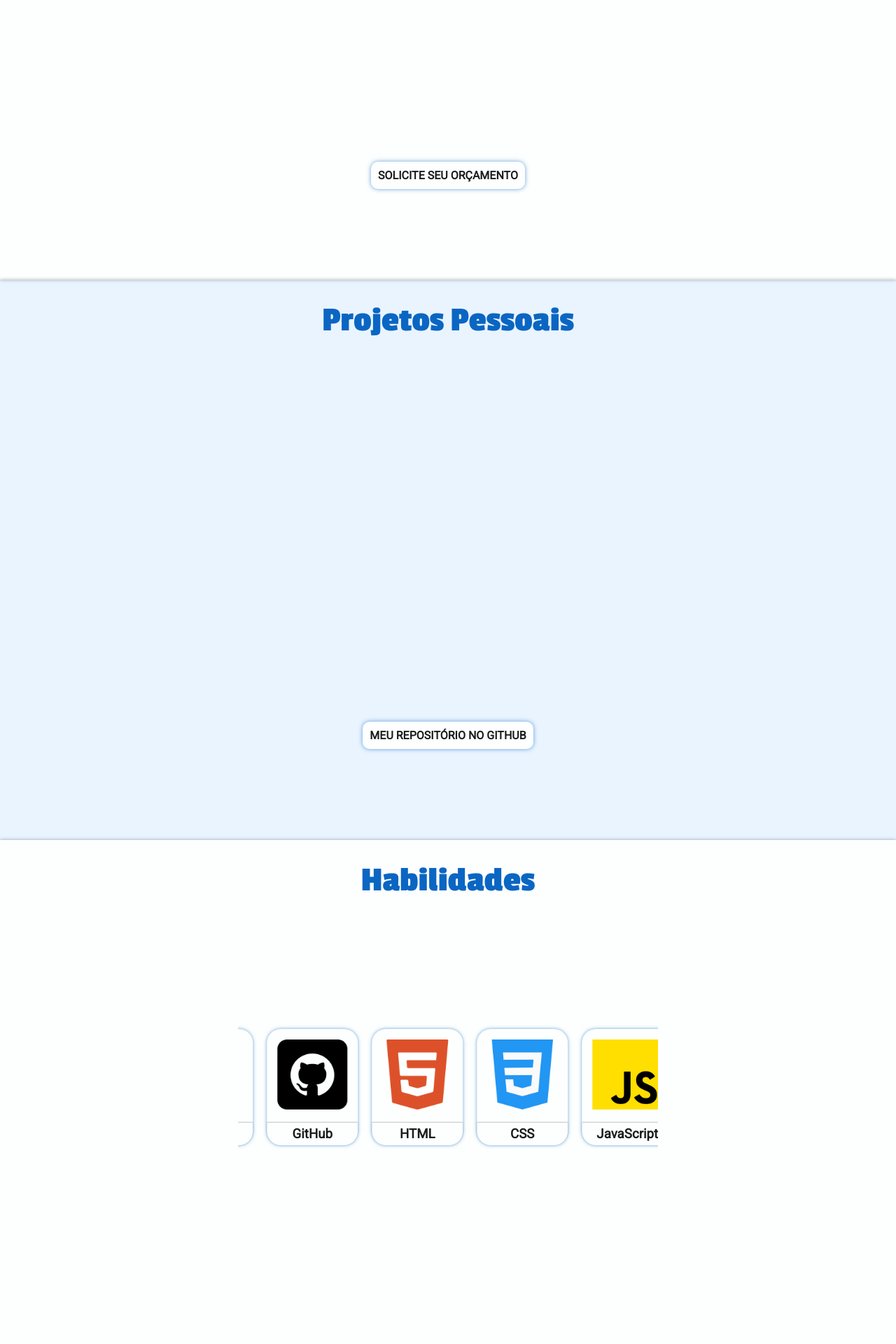
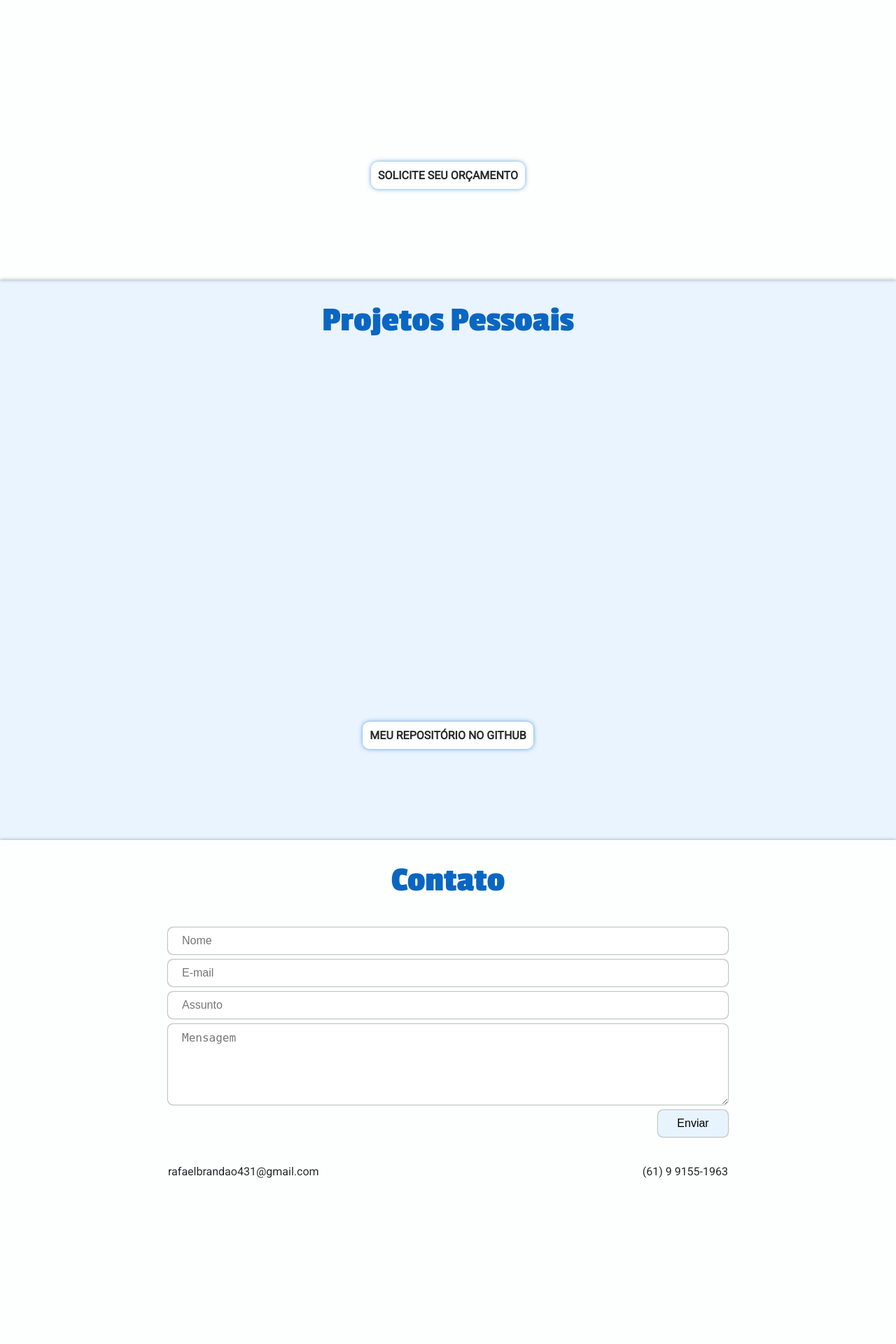
Before and after one commit to RafaelBrandaoS/rafael-portfolio, a Flask app: page / in a window 1280 px wide. Shown: the part 2000-3920 px from the top of the page at 70% size. Run offline with Flask 3, Linux system fonts and the light colour scheme; data that the repository does not hold is empty; grey boxes are pictures that could not be loaded.

Commit message:
tirei a sessão habilidades e coloquei uma sessão de contato no lugar

```diff
--- a/app.py
+++ b/app.py
@@ -1,7 +1,21 @@
-from flask import Flask, render_template, url_for
+from flask import Flask, render_template, redirect, request, flash
+from flask_mail import Mail, Message
 from python.projetos import listaProjetosPessoais, listaProjetosProfissionais
+import os
+
+sk = os.urandom(24)
 
 app = Flask(__name__)
+app.secret_key = sk
+
+app.config['MAIL_SERVER'] = 'smtp.gmail.com'
+app.config['MAIL_PORT'] = 587
+app.config['MAIL_USE_TLS'] = True
+app.config['MAIL_USERNAME'] = 'rafaelbrandao431@gmail.com'
+app.config['MAIL_PASSWORD'] = 'mbrx bwzp dgca uyav'
+app.config['MAIL_DEFAULT_SENDER'] = 'rafaelbrandao431@gmail.com'
+
+mail = Mail(app)
 
 @app.route('/')
 def home():
@@ -10,5 +24,24 @@
     profissionais = listaProjetosProfissionais()
     return render_template('index.html', pessoais=pessoais, profissionais=profissionais)
 
+@app.route('/enviarMensagem', methods=['POST'])
+def enviarMensagem():
+    if request.method == 'POST':
+        name = request.form['nome']
+        email = request.form['email']
+        assunto = request.form['assunto']
+        message = request.form['mensagem']
+
+        msg = Message(f"Assunto: {assunto}", recipients=['rafaelbrandao431@gmail.com'])
+        msg.body = f"Nome: {name}\nEmail: {email}\n\nAssunto: {assunto}\n\nMensagem:\n{message}"
+
+        try:
+            mail.send(msg)
+            flash('Sua mensagem foi enviada com sucesso!', 'sucesso')
+        except Exception as e:
+            flash(f'Ocorreu um erro ao enviar sua mensagem: {str(e)}', 'erro')
+        return redirect('/#contato')
+
+
 if __name__ == "__main__":
     app.run(debug=True)
--- a/static/estilos/media.css
+++ b/static/estilos/media.css
@@ -73,8 +73,25 @@
         font-size: 2.5em;
     }
 
-    .sobre-content p {
+    .sobre-txt > p {
         font-size: 1em;
+    }
+
+    .tecnologias {
+        gap: 4px;
+    }
+
+    .tecnologia {
+        width: 42px;
+        height: 42px;
+    }
+
+    .tecnologia > img {
+        width: 17px;
+    }
+
+    .tecnologia > p {
+        font-size: .6em;
     }
 
     .projetos-caixa, .projetos-caixa-m {
@@ -172,11 +189,11 @@
 
 @media screen and (max-width: 1050px) and (min-width: 768px) {
 
-    .sobre-content p {
+    .sobre-txt > p {
         font-size: 1.2em;
     }
 
-    .sobre-content img {
+    .sobre-content > .img-container > img {
         width: 320px;
     }
 
--- a/static/estilos/style.css
+++ b/static/estilos/style.css
@@ -26,9 +26,9 @@
     --main-color: #0A66C2;
     --secundary-color: #8ec5fc31;
     --bg-color1: #fdfffe;
-    --bg-color2: #1b1c1d;
+    --bg-color2: #28292b;
     --color1: #fdfffe;
-    --color2: #1b1c1d;
+    --color2: #28292b;
 }
 
 html {
@@ -53,12 +53,12 @@
 
 h1, h2, h3, h4, h5, h6 {
     font-family: 'Passion One', cursive;
-    color: var(--color1);
+    color: var(--color2);
 }
 
 p, a {
     font-family: 'Roboto', sans-serif;
-    color: var(--color1);
+    color: var(--color2);
 }
 
 section {
@@ -467,77 +504,72 @@
 /* Projetos */
 
 /* Habilidades */
-#habilidades {
+#contato {
     padding: 30px;
 }
 
-.habilidades-content {
+.contato-content {
     max-width: 1200px;
-    min-height: 80dvh;
+    /* min-height: 70dvh; */
     display: flex;
     flex-direction: column;
     align-items: center;
     justify-content: space-between;
-    gap: 30px;
+    gap: 40px;
     margin: 0 auto;
 }
 
-.habilidades-content > h2 {
+.contato-content > h2 {
     font-family:  'Passion One', cursive;
     text-align: center;
     font-size: 50px;
     color: var(--main-color);
 }
 
-.habilidades-box {
-    margin: 0 auto;
+.form-contato {
+    width: 100%;
+    max-width: 800px;
     display: flex;
-    flex-wrap: nowrap;
-    gap: 20px;
-    width: 90vw;
-    padding: 10px;
-    max-width: 600px;
-    overflow: hidden;
+    flex-direction: column;
+    gap: 8px;
+    align-items: center;
 }
 
-@keyframes carrosel {
-    0% {
-        transform: translateX(0%);
-    }
-
-    100% {
-        transform: translateX(-810%);
-    }
+.form-contato > textarea {
+    resize: vertical;
+    min-height: 32px;
 }
 
-.habilidades-caixa {
-    background-color: var(--bg-color1);
-    border-radius: 20px;
-    box-shadow: 0px 0px 5px #0a66c29e;
-    transition: 0.3s;
-    cursor: pointer;
-    width: 130px;
-    min-width: 130px;
-    animation: carrosel 8s linear infinite;
+.form-contato > input, textarea {
+    width: 100%;
+    font-size: 16px;
+    padding: 10px 20px;
+    border: none;
+    border-radius: 7px;
+    box-shadow: 0px 0px 2px var(--color2);
 }
 
-.habilidades-caixa > img {
-    width: 100%;
-    padding: 15px;
+.contato-submit {
+    width: 100px !important;
+    background-color: var(--secundary-color);
+    align-self: end;
 }
 
-.habilidades-caixa:hover {
-    transform: scale(1.03) translateY(-3px);
-    box-shadow: 0px 0px 6px #0a66c29e;
+.infos-contato {
+    width: 100%;
+    max-width: 800px;
+    display: flex;
+    justify-content: space-between;
+    gap: 3px;
+    flex-wrap: wrap;
 }
 
-.habilidades-caixa > h3 {
-    color: var(--color2);
-    font-family: 'Roboto', sans-serif;
-    text-align: center;
-    padding: 5px;
-    border-radius: 0px 0px 20px 20px;
-    box-shadow: 0px -1px 2px rgba(0, 0, 0, 0.239);
+.sucesso {
+    color: #0ac235;
+}
+
+.erro {
+    color: #c2100a;
 }
 
 /* Habilidades */
--- a/static/js/script.js
+++ b/static/js/script.js
@@ -60,7 +60,7 @@
                 <span id="fexar" class="material-symbols-outlined">close</span>
                 <div class="detalhes-infos card carregando">
                     <div class="img">
-                        <img src="../static/${img}" alt="${nome}">
+                        <a href="${projeto}"  target="_blank" rel="noopener noreferrer"><img src="../static/${img}" alt="${nome}"></a>
                     </div>
                     <div class="detalhes-desc-btn card carregando">
                         <p class="detalhes-desc detalhes-txt">${desc}</p>
@@ -74,7 +74,7 @@
             `
             div.classList.add('detalhes')
             document.getElementsByTagName('main')[0].appendChild(div)
-            const cardImg = div.querySelector('.img > img')
+            const cardImg = div.querySelector('.img > a > img')
             cardImg.onload = () => {
                 div.getElementsByClassName('card')[0].classList.remove('carregando')
                 div.getElementsByClassName('card')[1].classList.remove('carregando')
--- a/templates/index.html
+++ b/templates/index.html
@@ -29,7 +29,7 @@
                 <a href="#inicio">Início</a>
                 <a href="#sobre">Sobre mim</a>
                 <a href="#projetos">Projetos</a>
-                <a href="#habilidades">Habilidades</a>
+                <a href="#contato">Contato</a>
             </nav>
         </div>
     </header>
@@ -109,73 +148,26 @@
     </section>
 
     <!-- Habilidades -->
-    <section class="sessao" id="habilidades">
-        <div class="habilidades-content">
-            <h2 data-anima="down">Habilidades </h2>
-            <div class="habilidades-container" data-anima="up">
-                <div class="habilidades-box">
-                    <div id="html-box" class="habilidades-caixa">
-                        <img src="{{ url_for('static', filename='imagens/html5.png') }}" alt="html-icon">
-                        <h3>HTML</h3>
-                    </div>
-                    <div id="css-box" class="habilidades-caixa">
-                        <img src="{{ url_for('static', filename='imagens/css-3.png') }}" alt="css-icon">
-                        <h3>CSS</h3>
-                    </div>
-                    <div id="js-box" class="habilidades-caixa">
-                        <img src="{{ url_for('static', filename='imagens/js.png') }}" alt="js-icon">
-                        <h3>JavaScript</h3>
-                    </div>
-                    <div id="py-box" class="habilidades-caixa">
-                        <img src="{{ url_for('static', filename='imagens/python.png') }}" alt="python-icon">
-                        <h3>Python</h3>
-                    </div>
-                    <div id="mysql-box" class="habilidades-caixa">
-                        <img src="{{ url_for('static', filename='imagens/mysql.png') }}" alt="mysql-icon">
-                        <h3>MySql</h3>
-                    </div>
-                    <div id="git-box" class="habilidades-caixa">
-                        <img src="{{ url_for('static', filename='imagens/git.png') }}" alt="git-icon">
-                        <h3>Git</h3>
-                    </div>
-                    <div id="github-box" class="habilidades-caixa">
-                        <img src="{{ url_for('static', filename='imagens/github.png') }}" alt="github-icon">
-                        <h3>GitHub</h3>
-                    </div>
-                    <div id="html-box" class="habilidades-caixa">
-                        <img src="{{ url_for('static', filename='imagens/html5.png') }}" alt="html-icon">
-                        <h3>HTML</h3>
-                    </div>
-                    <div id="css-box" class="habilidades-caixa">
-                        <img src="{{ url_for('static', filename='imagens/css-3.png') }}" alt="css-icon">
-                        <h3>CSS</h3>
-                    </div>
-                    <div id="js-box" class="habilidades-caixa">
-                        <img src="{{ url_for('static', filename='imagens/js.png') }}" alt="js-icon">
-                        <h3>JavaScript</h3>
-                    </div>
-                    <div id="py-box" class="habilidades-caixa">
-                        <img src="{{ url_for('static', filename='imagens/python.png') }}" alt="python-icon">
-                        <h3>Python</h3>
-                    </div>
-                    <div id="mysql-box" class="habilidades-caixa">
-                        <img src="{{ url_for('static', filename='imagens/mysql.png') }}" alt="mysql-icon">
-                        <h3>MySql</h3>
-                    </div>
-                    <div id="git-box" class="habilidades-caixa">
-                        <img src="{{ url_for('static', filename='imagens/git.png') }}" alt="git-icon">
-                        <h3>Git</h3>
-                    </div>
-                    <div id="github-box" class="habilidades-caixa">
-                        <img src="{{ url_for('static', filename='imagens/github.png') }}" alt="github-icon">
-                        <h3>GitHub</h3>
-                    </div>
-                </div>
+    <section class="sessao" id="contato">
+        <div class="contato-content">
+            <h2 data-anima="down">Contato</h2>
+            <form data-anima="up" class="form-contato" action="{{ url_for('enviarMensagem') }}" method="post">
+                <input type="text" name="nome" placeholder="Nome">
+                <input type="email" name="email" placeholder="E-mail">
+                <input type="text" name="assunto" placeholder="Assunto">
+                <textarea name="mensagem" placeholder="Mensagem" rows="5"></textarea>
+                <input class="contato-submit" type="submit" value="Enviar">
+                {% set mensagem = get_flashed_messages(with_categories=True) %}
+                {% if mensagem %}
+                    <p class="{{ mensagem[0][0] }}">{{ mensagem[0][1] }}</p>
+                {% endif %}
+            </form>
+            <div class="infos-contato">
+                <p data-anima="left">rafaelbrandao431@gmail.com</p>
+                <p data-anima="right">(61) 9 9155-1963</p>
             </div>
-            <a class="ctt" data-anima="up" href="https://www.linkedin.com/in/rafael-brand%C3%A3o-14a21b249/">VAMOS TRABALHAR JUNTOS</a>
         </div>
     </section>
-
     </main>
 
     <!-- Footer -->
```
Also changed, not shown: other parts of static/estilos/style.css (+42 -5 lines), other parts of templates/index.html (+41 -2 lines), static/imagens/django.png (added), static/imagens/flask.png (added).
